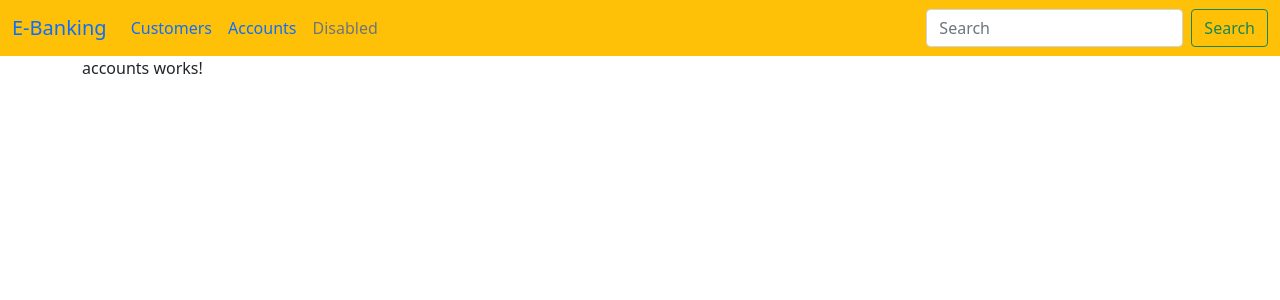
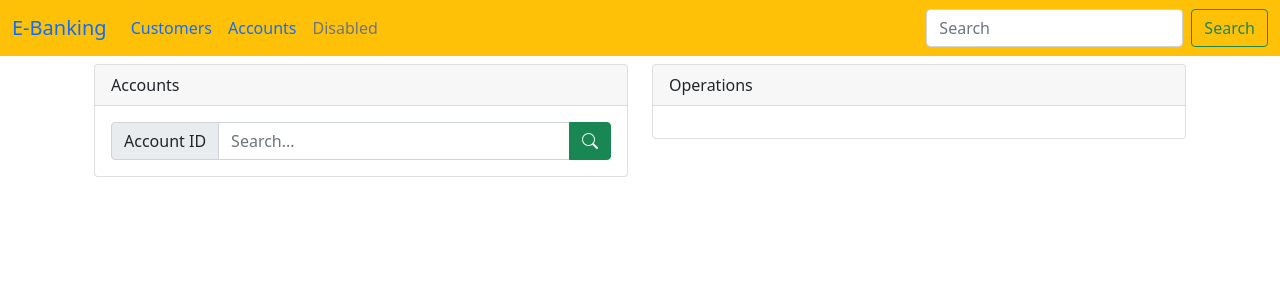
Before and after one commit to lakbir/ebanking-frontend, an Angular app: page /accounts in a window 1280 px wide. Shown: the top 300 px of the page. Built offline with nearby package versions, Linux system fonts and the light colour scheme.

Commit message:
accounts services, interfaces, operations

```diff
--- a/src/app/accounts/accounts.component.html
+++ b/src/app/accounts/accounts.component.html
@@ -1 +1,60 @@
-<p>accounts works!</p>
+<div class="container mt-2">
+  <div class="row">
+    <div class="col col-md-6">
+      <div class="card">
+        <div class="card-header">Accounts</div>
+        <div class="card-body">
+          <form [formGroup]="accountFormGroup" (ngSubmit)="handleSearchAccount()" >
+            <div class="input-group">
+              <label class="input-group-text">Account ID</label>
+              <input type="text" formControlName="accountId" class="form-control" placeholder="Search..." />
+              <button class="btn btn-success btn-group-sm"> <i class="bi bi-search"></i> </button>
+            </div>
+          </form>
+          <ng-container *ngIf="accountObservable | async as accountDetails">
+            <div  class="mt-3">
+              <label> Account ID : </label>
+              <label><strong>{{accountDetails.accountId}}</strong> </label>
+            </div>
+            <div class="mt-3">
+              <label> Balance : </label>
+              <label><strong>{{accountDetails.balance | number : '1.2-2'}}</strong> </label>
+            </div>
+            <table class="table mt-3">
+              <thead>
+              <th>ID</th>
+              <th>Date</th>
+              <th>Type</th>
+              <th class="text-end">Amount</th>
+              </thead>
+              <tbody>
+              <tr *ngFor="let op of accountDetails.accountOperationDTOS">
+                <td>{{op.id}}</td>
+                <td>{{op.operationDate | date : 'dd-MM-YYYY'}}</td>
+                <td>{{op.type}}</td>
+                <td class="text-end">{{op.amount | number : '1.2-2'}}</td>
+              </tr>
+              </tbody>
+            </table>
+            <ul class="nav nav-pills">
+              <li *ngFor="let item of [].constructor(accountDetails.totalPages);let page=index">
+                <a [ngClass]="page==currentPage?'btn-info text-white':'btn-outline-info'" (click)="gotoPage(page)" class="btn ms-1">{{page}}</a>
+              </li>
+            </ul>
+          </ng-container>
+        </div>
+      </div>
+    </div>
+    <div class="col col-md-6">
+      <div class="card">
+        <div class="card-header">Operations</div>
+        <div class="card-body">
+          <form>
+
+          </form>
+        </div>
+      </div>
+    </div>
+  </div>
+
+</div>
--- a/src/app/accounts/accounts.component.ts
+++ b/src/app/accounts/accounts.component.ts
@@ -1,4 +1,8 @@
 import { Component, OnInit } from '@angular/core';
+import {FormBuilder, FormGroup, Validators} from "@angular/forms";
+import {AccountsService} from "../services/accounts.service";
+import {Observable} from "rxjs";
+import {AccountDetails} from "../model/account.model";
 
 @Component({
   selector: 'app-accounts',
@@ -6,10 +10,34 @@
   styleUrls: ['./accounts.component.css']
 })
 export class AccountsComponent implements OnInit {
+  accountFormGroup!: FormGroup;
+  currentPage: number = 0;
+  pageSize: number = 5;
+  accountObservable!: Observable<AccountDetails>;
+  operationFormGroup! : FormGroup;
 
-  constructor() { }
+  constructor(private fb: FormBuilder, private accountService:AccountsService) { }
 
   ngOnInit(): void {
+    this.accountFormGroup = this.fb.group({
+      accountId : this.fb.control('')
+    });
+
+    this.operationFormGroup = this.fb.group({
+      operationType: this.fb.control(null, [Validators.required]),
+      amount: this.fb.control(0),
+      desc: this.fb.control(null),
+      accountDestination: this.fb.control(null)
+    })
   }
 
+  handleSearchAccount() {
+    let accountId: string = this.accountFormGroup.value.accountId;
+    this.accountObservable = this.accountService.getAccountById(accountId,this.currentPage, this.pageSize);
+  }
+
+  gotoPage(page: number) {
+    this.currentPage = page;
+    this.handleSearchAccount();
+  }
 }
--- /dev/null
+++ b/src/app/services/accounts.service.ts
@@ -0,0 +1,17 @@
+import { Injectable } from '@angular/core';
+import {HttpClient} from "@angular/common/http";
+import {environment} from "../../environments/environment";
+import {Observable} from "rxjs";
+import {AccountDetails} from "../model/account.model";
+
+@Injectable({
+  providedIn: 'root'
+})
+export class AccountsService {
+  backendHost:string = environment.backendHost+"accounts";
+  constructor( private http: HttpClient) { }
+
+  public getAccountById(accountId: string, page: number, size: number): Observable<AccountDetails>{
+    return this.http.get<AccountDetails>(this.backendHost+"/"+accountId+"/pageOperations?page="+page+"&size="+size);
+  }
+}
--- a/src/app/services/customer.service.ts
+++ b/src/app/services/customer.service.ts
@@ -8,7 +8,7 @@
   providedIn: 'root'
 })
 export class CustomerService {
-  backendHost:string = environment.backendHost;
+  backendHost:string = environment.backendHost+"customers";
   constructor(private http: HttpClient) { }
 
   // not used
--- a/src/environments/environment.ts
+++ b/src/environments/environment.ts
@@ -4,7 +4,7 @@
 
 export const environment = {
   production: false,
-  backendHost : "http://localhost:8887/customers"
+  backendHost : "http://localhost:8887/"
 };
 
 /*
```
Also changed, not shown: src/app/model/account.model.ts (added, +16 -0 lines), 1 other file (tests, documents, lock files or other folders).
